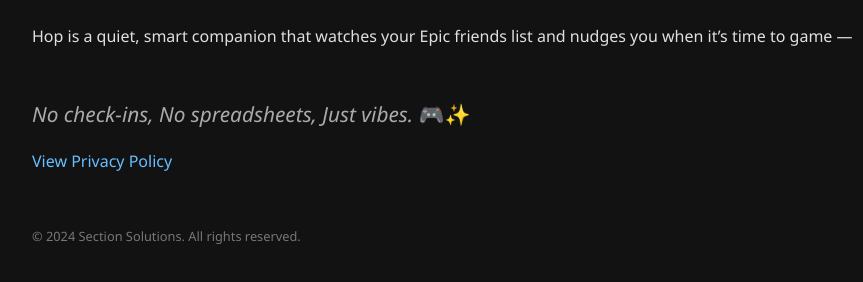
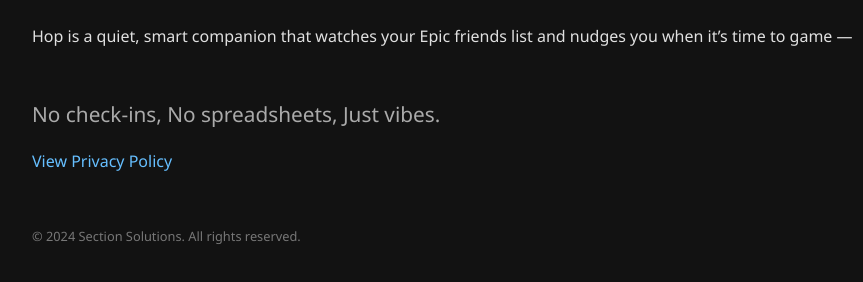
Before and after one commit to SectionSolutions/Hop-Privacy, a plain HTML site: page index.html in a window 1280 px wide. Shown: the part 360-642 px from the top of the page, without its empty margins (158-1021 px from the left). Drawn offline with Linux system fonts and the light colour scheme.

Commit message:
Update index.html

```diff
--- a/index.html
+++ b/index.html
@@ -84,7 +84,8 @@
 
   <h1>Welcome to Hop</h1>
   <p>Hop is a quiet, smart companion that watches your Epic friends list and nudges you when it’s time to game — </p>
-   <h2><br><i> No check-ins, No spreadsheets, Just vibes.</i> 🎮✨</h2>
+
+  <h2><br> No check-ins, No spreadsheets, Just vibes.</h2>
 
   <a class="button" href="privacy.html">View Privacy Policy</a>
 
```
